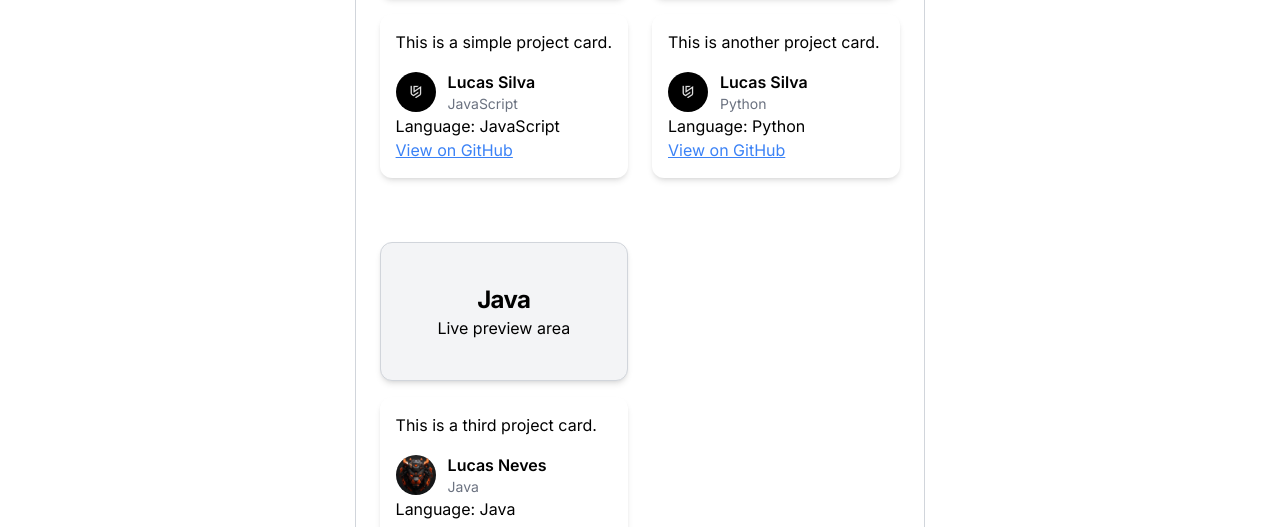
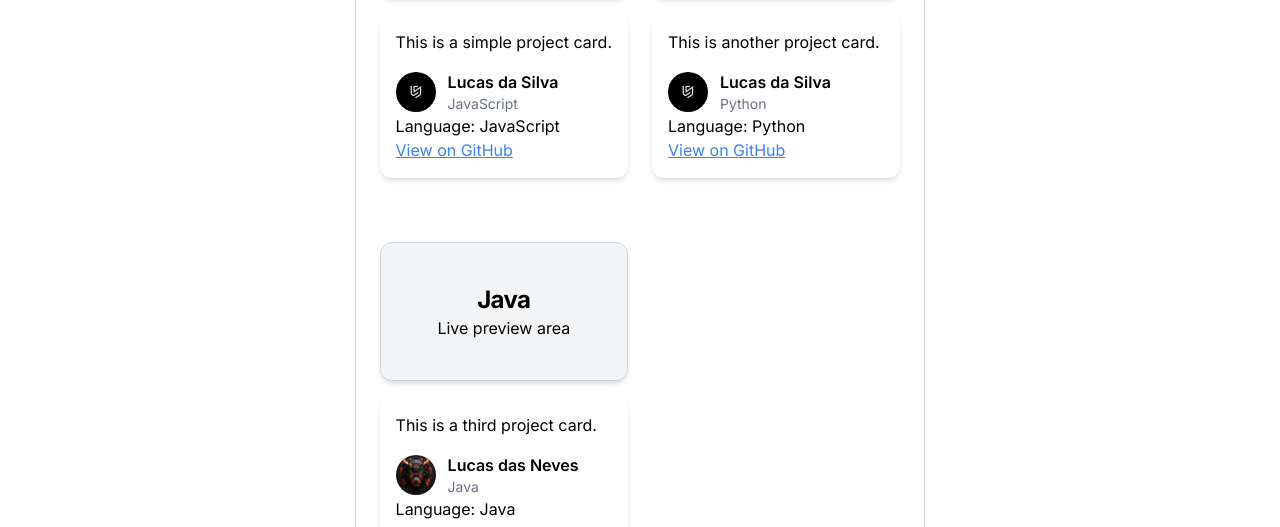
Before and after one commit to lsilva100/PixelCode, a Next.js app: page / in a window 1280 px wide. Shown: the part 403-930 px from the top of the page. Built offline with nearby package versions, Linux system fonts and the light colour scheme.

Commit message:
docs: update README with tech stack and agile methodology, fix author names

```diff
--- a/src/app/page.tsx
+++ b/src/app/page.tsx
@@ -34,7 +34,7 @@ const PROJECTS = [
   {
     id: 1,
     description: "This is a simple project card.",
-    author: "Lucas Silva",
+    author: "Lucas da Silva",
     authorAvatar: "/lucas_s_avatar.webp",
     language: "JavaScript",
     githubLink: "dumb-link.com",
@@ -42,7 +42,7 @@ const PROJECTS = [
   {
     id: 2,
     description: "This is another project card.",
-    author: "Lucas Silva",
+    author: "Lucas da Silva",
     authorAvatar: "/lucas_s_avatar.webp",
     language: "Python",
     githubLink: "dumb-link.com",
@@ -50,7 +50,7 @@ const PROJECTS = [
   {
     id: 3,
     description: "This is a third project card.",
-    author: "Lucas Neves",
+    author: "Lucas das Neves",
     authorAvatar: "/lucas_n_avatar.webp",
     language: "Java",
     githubLink: "dumb-link.com",
```
Also changed, not shown: 1 other file (tests, documents, lock files or other folders).
